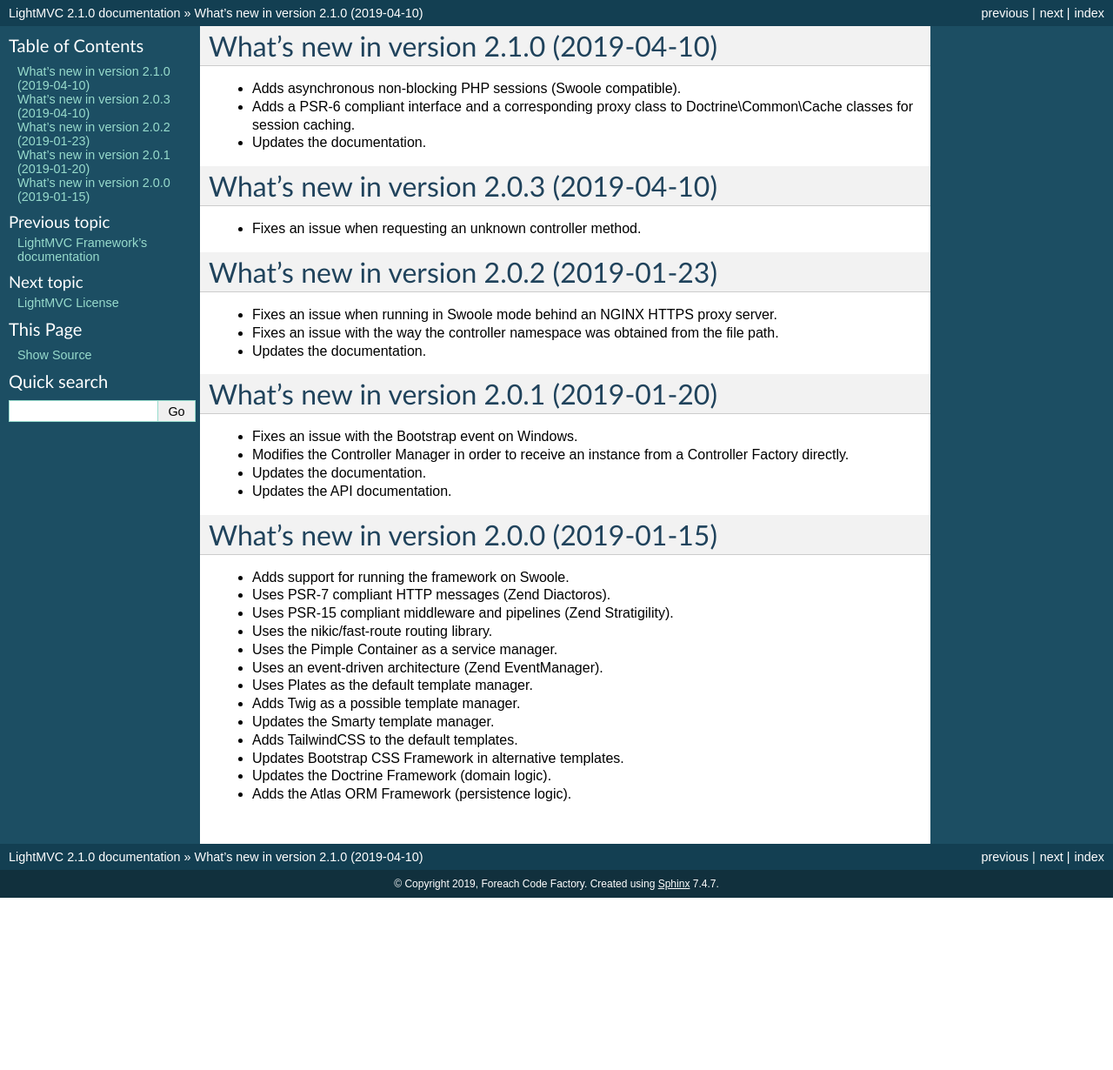
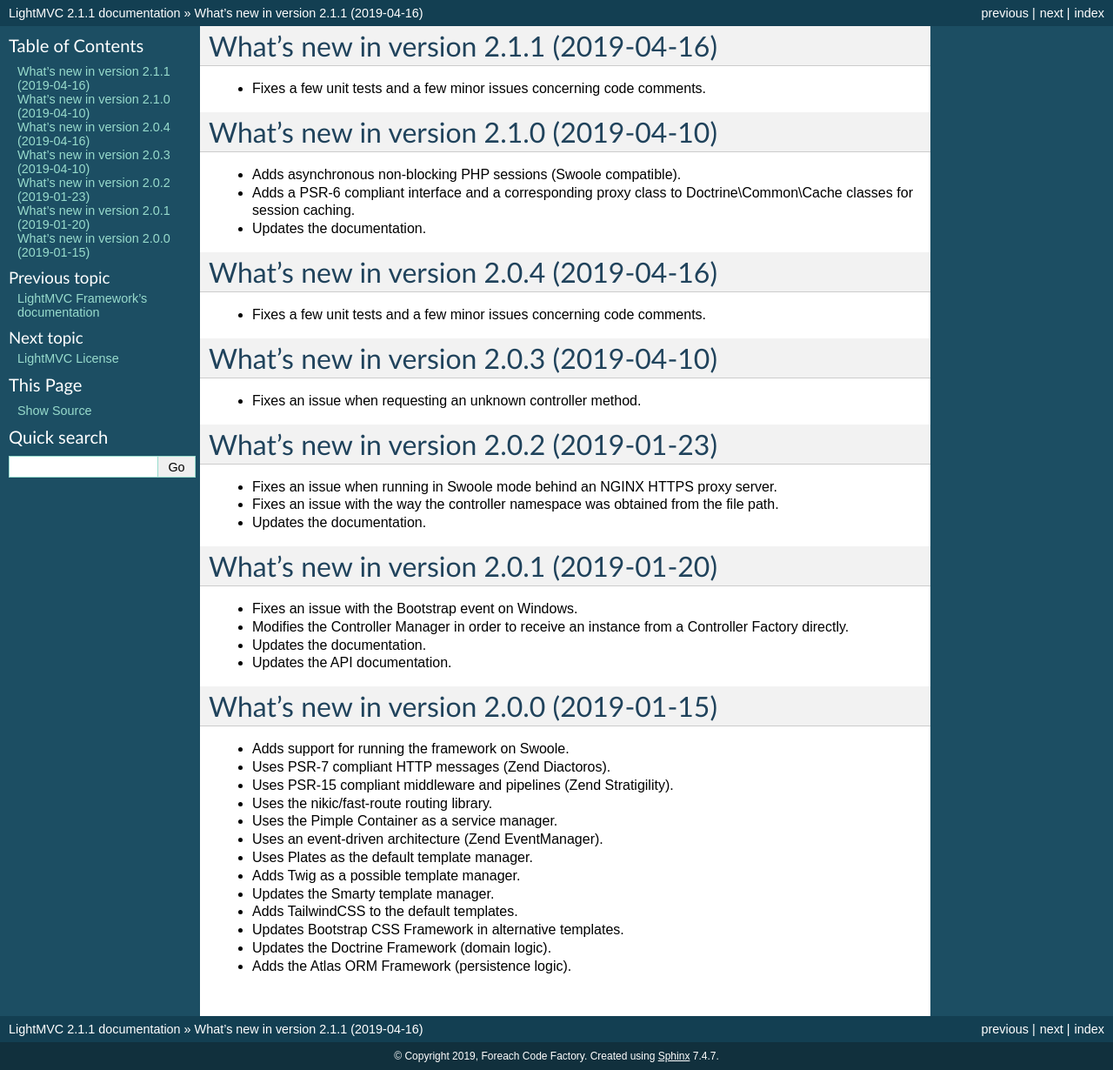
Before and after one commit to andrewscaya/ascmvc, a Sphinx documentation site: the page built from docs/whats_new.rst, in a window 1280 px wide. Shown: the whole page at 87% size. Built offline with Sphinx 7.4.7, drawn with Linux system fonts in a browser that asks for light colours; before the commit the page ends 1032 px from its top, so only the background shows below that.

Commit message:
2019-04-16 AC: Updates the user documentation.

```diff
--- a/docs/conf.py
+++ b/docs/conf.py
@@ -54,7 +54,7 @@
 # The short X.Y version.
 version = '2.1'
 # The full version, including alpha/beta/rc tags.
-release = '2.1.0'
+release = '2.1.1'
 
 # The language for content autogenerated by Sphinx. Refer to documentation
 # for a list of supported languages.
--- a/docs/whats_new.rst
+++ b/docs/whats_new.rst
@@ -1,4 +1,9 @@
 .. _WhatsNewAnchor:
+
+What's new in version 2.1.1 (2019-04-16)
+========================================
+
+* Fixes a few unit tests and a few minor issues concerning code comments.
 
 What's new in version 2.1.0 (2019-04-10)
 ========================================
@@ -8,6 +13,11 @@
 * Adds a PSR-6 compliant interface and a corresponding proxy class to Doctrine\\Common\\Cache classes for session caching.
 
 * Updates the documentation.
+
+What's new in version 2.0.4 (2019-04-16)
+========================================
+
+* Fixes a few unit tests and a few minor issues concerning code comments.
 
 What's new in version 2.0.3 (2019-04-10)
 ========================================
```
